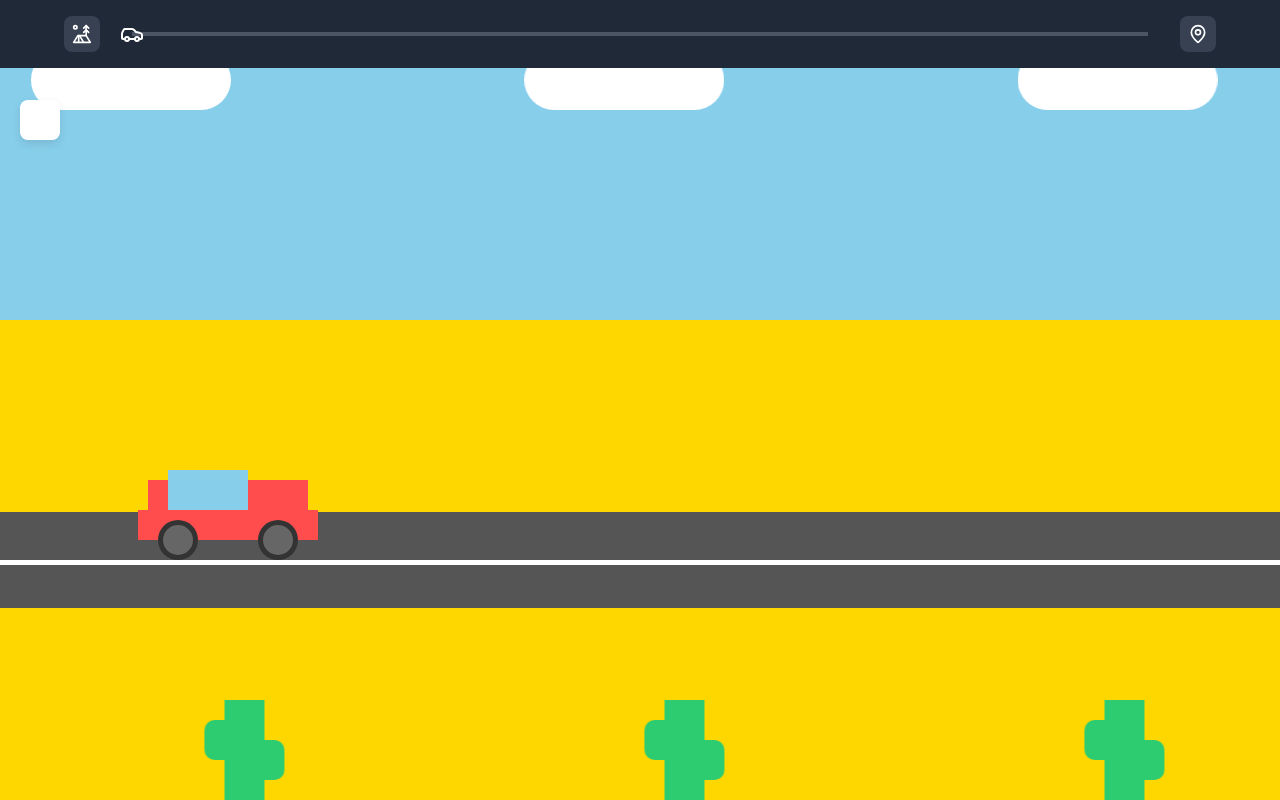
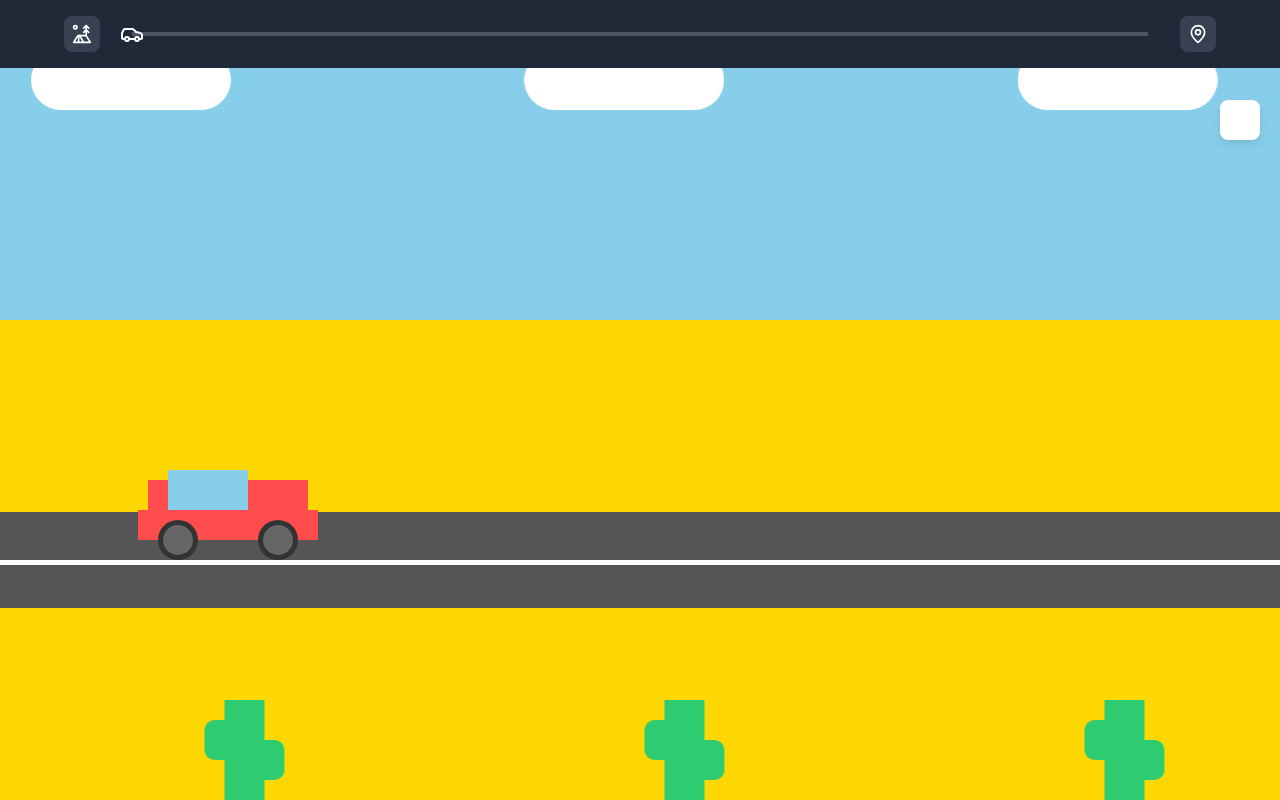
Before and after one commit to denniwang/IssueExpress, a Next.js app: page /protected/tickets in a window 1280 px wide. Built offline with nearby package versions, Linux system fonts and the light colour scheme.

Commit message:
feat: finished functional progress bar

```diff
--- a/app/protected/tickets/components/DesertDrive.module.css
+++ b/app/protected/tickets/components/DesertDrive.module.css
@@ -184,13 +184,18 @@
 .ticketApprovalContainer {
   position: absolute;
   top: 100px;
-  left: 20px;
+  right: 20px;
   z-index: 1000;
   margin: 0;
   padding: 20px;
   background-color: #fff;
   border-radius: 8px;
   box-shadow: 0 4px 8px rgba(0, 0, 0, 0.1);
+  transition: transform 0.5s ease-in-out, opacity 0.5s ease-in-out;
+}
+
+.ticketSlideOut {
+  transform: translateX(-200%);
 }
 
 .ticketInfo {
--- a/app/protected/tickets/components/DesertDrive.tsx
+++ b/app/protected/tickets/components/DesertDrive.tsx
@@ -82,6 +82,8 @@ const DesertDrive: React.FC = () => {
           </div>
         </div>
       </div>
+
+      {/*Game*/}
       <div className={styles.scene}>
         <div className={styles.sky}>
           <div className={styles.cloud}></div>
```
Lines whose indentation alone changed are shown as unchanged.
